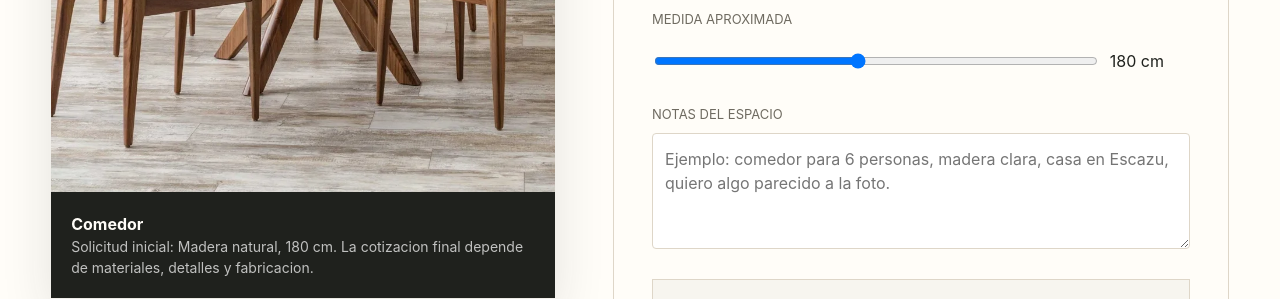
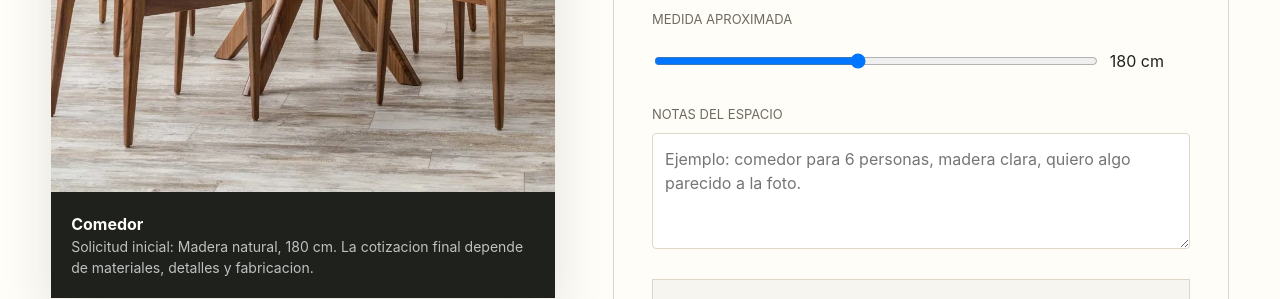
Before and after one commit to emanuel377/rouse-home-showroom, a plain HTML site: page index.html in a window 1280 px wide. Shown: the part 4220-4519 px from the top of the page. Drawn offline with Linux system fonts and the light colour scheme.

Commit message:
Add files via upload

```diff
--- a/index.html
+++ b/index.html
@@ -739,7 +739,7 @@
 
           <div class="field">
             <label for="space">Notas del espacio</label>
-            <textarea id="space" name="space" placeholder="Ejemplo: comedor para 6 personas, madera clara, casa en Escazu, quiero algo parecido a la foto."></textarea>
+            <textarea id="space" name="space" placeholder="Ejemplo: comedor para 6 personas, madera clara, quiero algo parecido a la foto."></textarea>
           </div>
 
           <div class="summary" id="summary">
```
